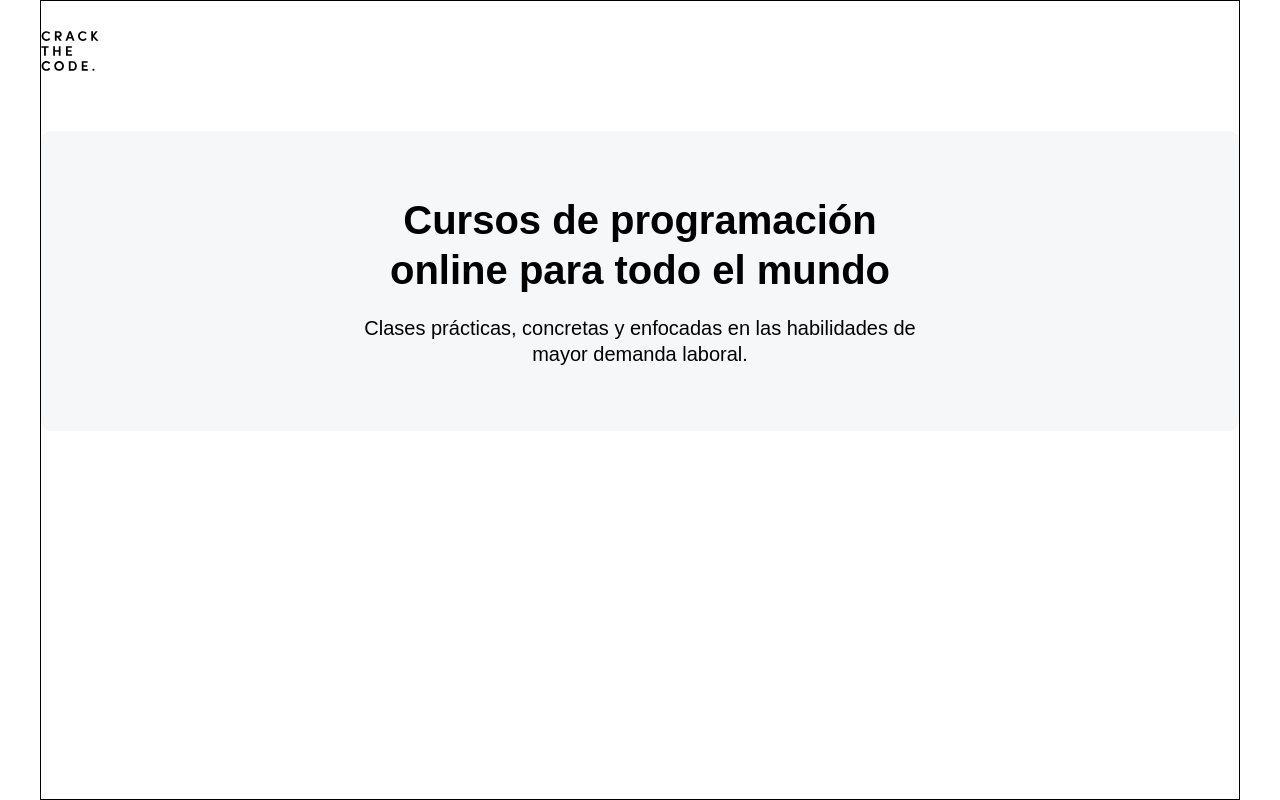
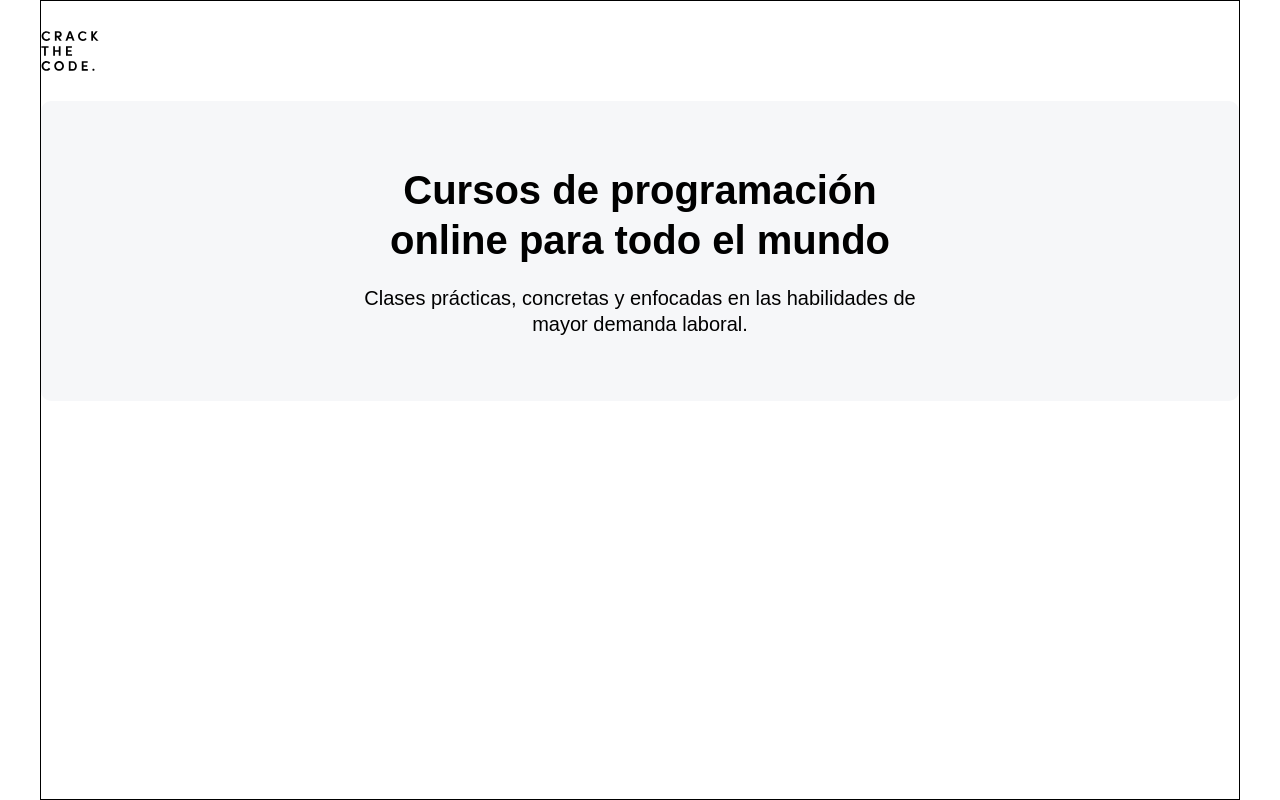
Before and after one commit to StevenACZ/crack-the-code-client, a React (Create React App) app: page / in a window 1280 px wide. Built offline with nearby package versions, Linux system fonts and the light colour scheme.

Commit message:
⭐️ improved

```diff
--- a/src/pages/Styles.ts
+++ b/src/pages/Styles.ts
@@ -1,18 +1,9 @@
 import styled from 'styled-components';
 
 export const HomeScreenStyled = styled.section`
-	grid-area: header;
-	height: 100px;
-	padding: 30px 0px;
-	display: flex;
-	justify-content: space-between;
-	align-content: center;
-
 	@media (max-width: 1200px) {
-		padding: 30px 40px;
 	}
 
 	@media (max-width: 375px) {
-		padding: 30px 20px;
 	}
 `;
```
